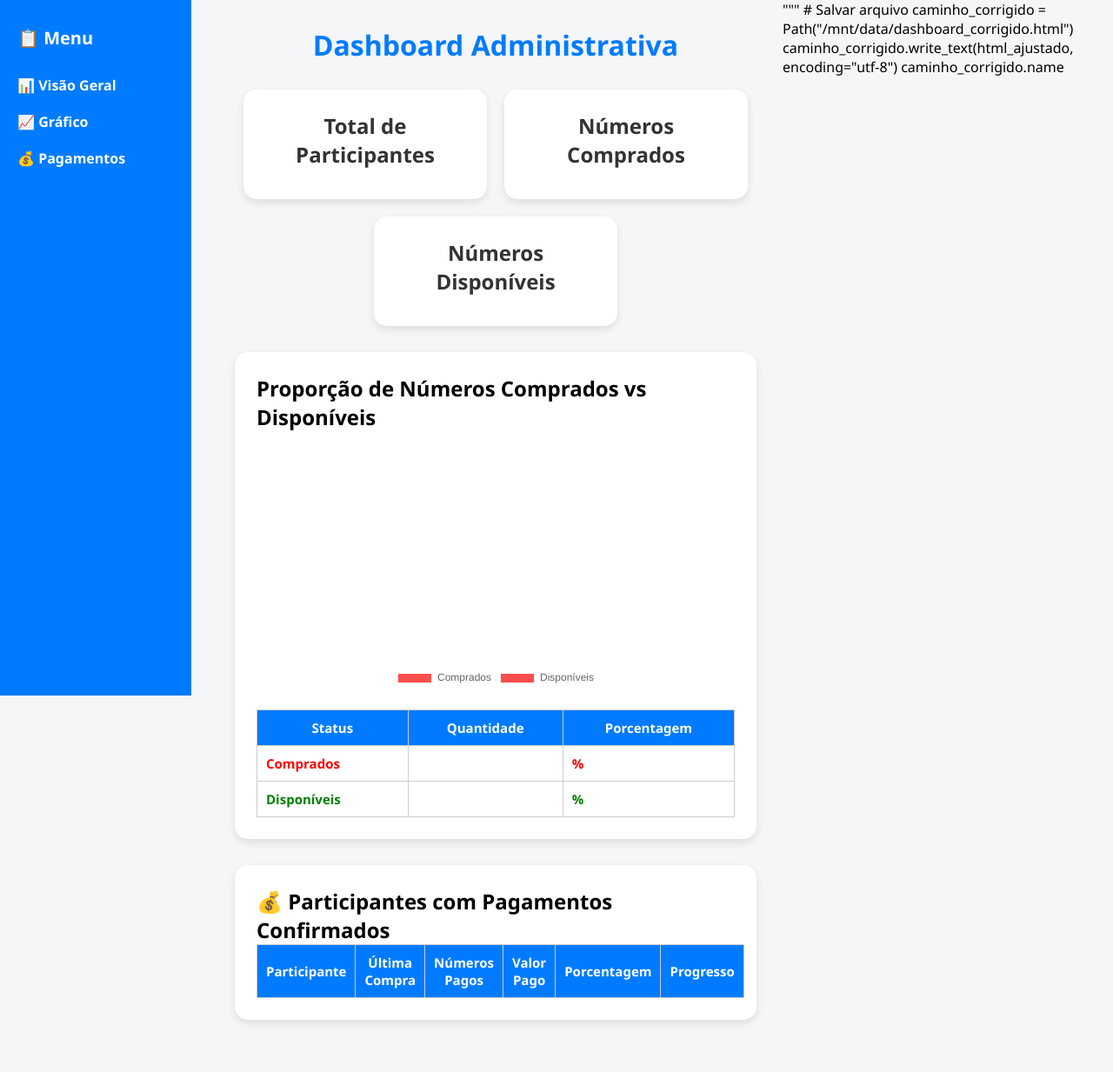
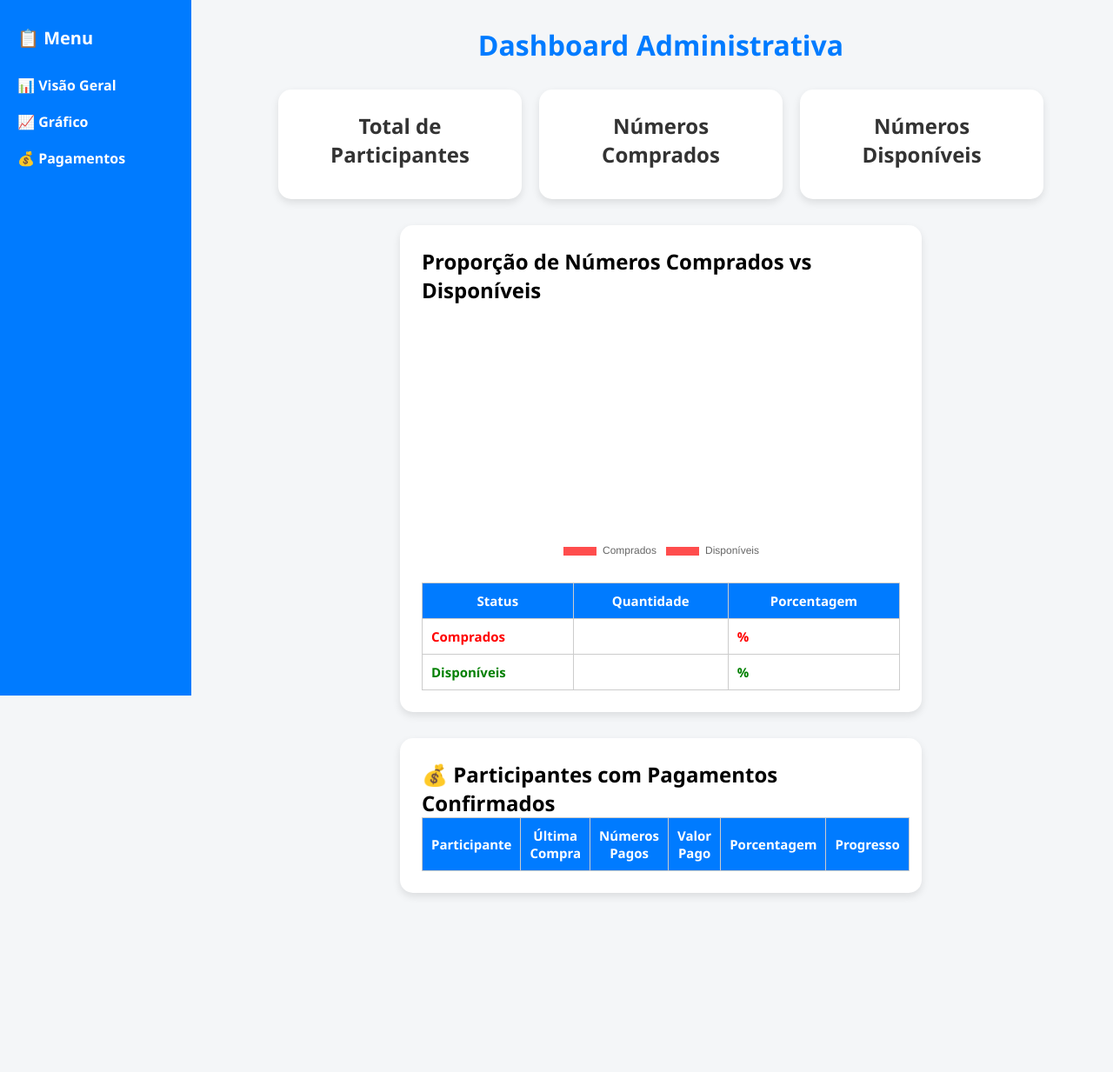
Before and after one commit to JacksonFFA/projeto-rifa, a Flask app: template templates/dashboard.html in a window 1280 px wide. Shown: the whole page at 87% size. After the commit the page ends 1031 px from the top, so only its background shows below. Run offline with Flask 3, Linux system fonts and the light colour scheme; the template is opened without the code that fills it, so the values that code supplies are empty.

Commit message:
Removido trecho Python que aparecia como texto na interface

```diff
--- a/templates/dashboard.html
+++ b/templates/dashboard.html
@@ -252,10 +252,3 @@
   </script>
 </body>
 </html>
-"""
-
-# Salvar arquivo
-caminho_corrigido = Path("/mnt/data/dashboard_corrigido.html")
-caminho_corrigido.write_text(html_ajustado, encoding="utf-8")
-
-caminho_corrigido.name
```
